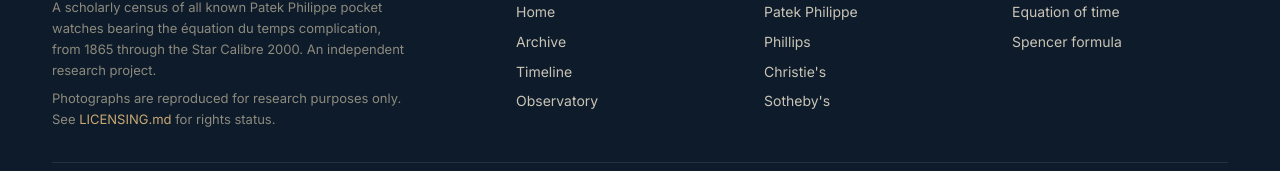
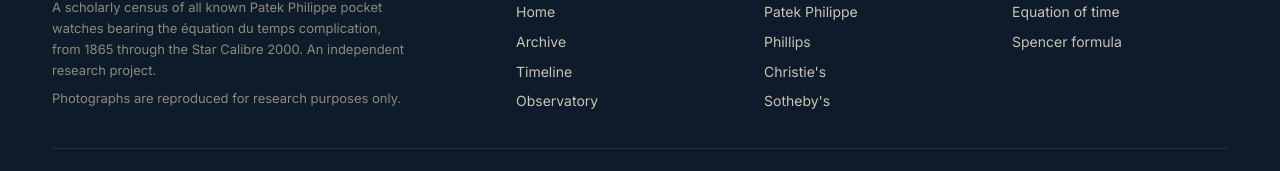
Before and after one commit to sdipietro/patek_philippe_eot, a Next.js app: page / in a window 1280 px wide. Shown: the part 3618-3789 px from the top of the page. Built offline with nearby package versions, Linux system fonts and the light colour scheme; no server answers.

Commit message:
fix: remove LICENSING.md reference from footer

```diff
--- a/components/Footer/Footer.tsx
+++ b/components/Footer/Footer.tsx
@@ -45,11 +45,6 @@
             </p>
             <p className={styles.colophon} style={{ marginTop: 8 }}>
               Photographs are reproduced for research purposes only.
-              See{' '}
-              <Link href="/licensing" className={styles.inlineLink}>
-                LICENSING.md
-              </Link>{' '}
-              for rights status.
             </p>
           </div>
 
```
Also changed, not shown: 2 other files (tests, documents, lock files or other folders).
